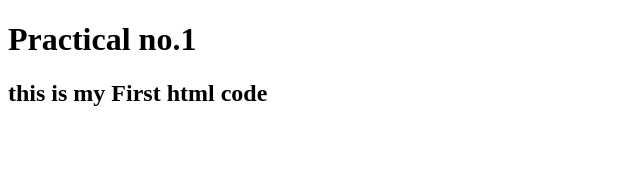
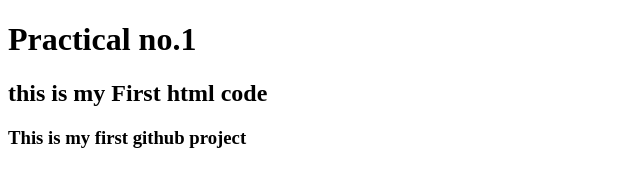
Before and after one commit to Sanika-6Chavan/SE_COMP_Pract, a plain HTML site: page index.html in a window 1280 px wide. Shown: the whole page, without its empty margins (0-640 px from the left). Drawn offline with Linux system fonts and the light colour scheme.

Commit message:
second statement is added

```diff
--- a/index.html
+++ b/index.html
@@ -8,5 +8,6 @@
 <body>
     <h1>Practical no.1</h1>
     <h2>this is my First html code</h2>
+    <h3>This is my first github project</h3>
 </body>
 </html>
```
